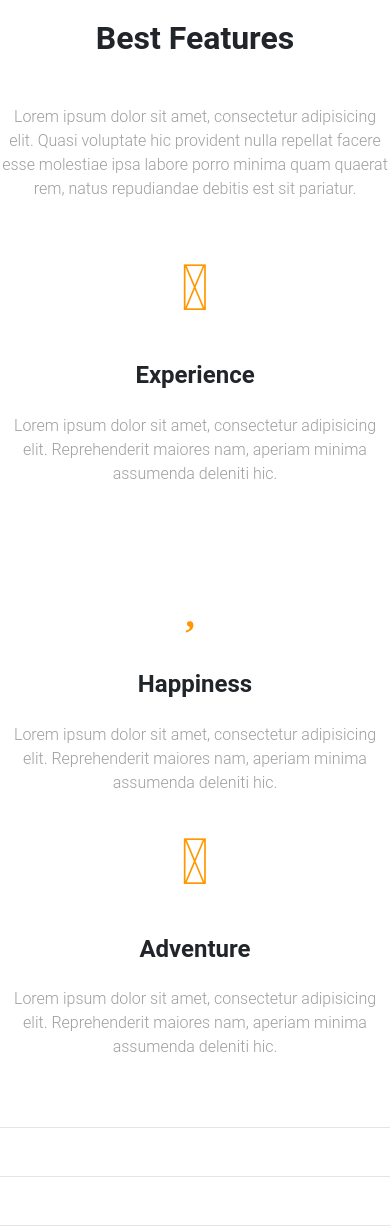
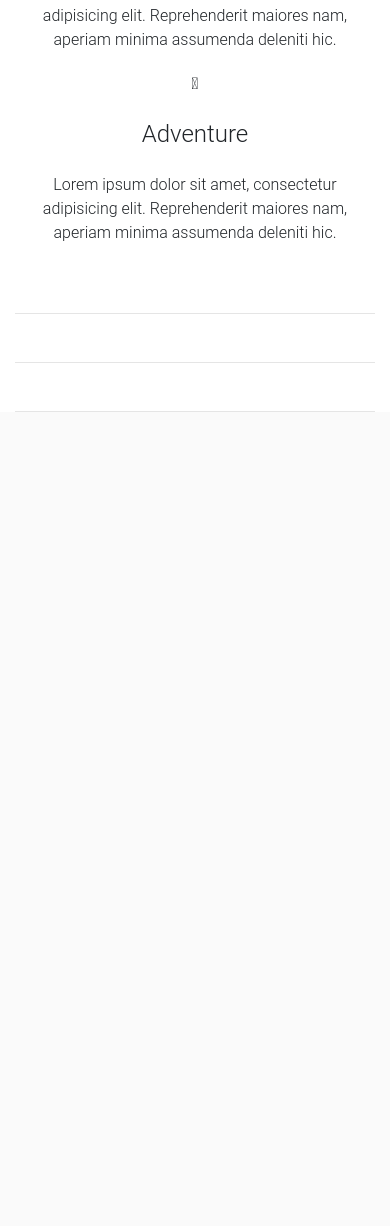
Before and after one commit to cristianacmc/wedding_owen, a Django app: template blog/templates/index.html in a window 390 px wide. Shown: the part 1452-2678 px from the top of the page. After the commit the page ends 1864 px from the top, so only its background shows below. Run offline with Django 3.2, Linux system fonts and the light colour scheme; the template is opened without the code that fills it, so the values that code supplies are empty; some libraries are stand-ins or nearby versions; some web fonts are replaced.

Commit message:
Edit navbar container

```diff
--- a/blog/static/css/style.css
+++ b/blog/static/css/style.css
@@ -11,8 +11,8 @@ header,
     font-family: 'Euphoria Script', cursive;
     color: #CFB53B;
     font-weight: 400;
-    letter-spacing: 4px;
-    font-size: 1.6em;
+    letter-spacing: 7px;
+    font-size: 40px;
 }
 
 .s-title {
@@ -20,7 +20,7 @@ header,
     color: #CFB53B;
     font-weight: 400;
     letter-spacing: 4px;
-    font-size: 1.6em;
+    font-size: 40px;
 }
 
 .a-title {
@@ -28,7 +28,7 @@ header,
     color:  #CFB53B;
     font-weight: 400;
     letter-spacing: 4px;
-    font-size: 1.6em;
+    font-size: 40px;
 }
 
 .nav-title {
--- a/blog/templates/index.html
+++ b/blog/templates/index.html
@@ -23,8 +23,10 @@
 <body>
 
   <!--Main Navigation-->
+  <!--Navbar-->
   <header>
-    <nav class="navbar navbar-expand-lg navbar-light grey lighten-5">
+    <nav class="navbar navbar-expand-lg navbar-light grey lighten-5 ">
+      <div class="container-fluid">
         <!-- Navbar brand -->
         <a class="navbar-brand" href="#">
             <h3>
@@ -51,16 +53,17 @@
             </li>
           </ul>
         </div>
-  </header>
-  <!--Main Navigation-->
+      </div>
+    </nav>
+    <!--/.Navbar-->
 
-  <!--Main layout-->
+
   <div class="row mt-5 ml-2">
       <!--Grid column-->
       <div class="col-md-5 mt-5">
-        <h2>Some awesome heading</h2>
+        <h2 class="text-center">Some awesome heading</h2>
         <hr class="text-center">
-        <p>Lorem ipsum dolor sit amet, consectetur adipisicing elit. Blanditiis pariatur quod ipsum atque quam dolorem
+        <p class="text-center">Lorem ipsum dolor sit amet, consectetur adipisicing elit. Blanditiis pariatur quod ipsum atque quam dolorem
             voluptate officia sunt placeat consectetur alias fugit cum praesentium ratione sint mollitia, perferendis
             natus quaerat!</p>
       </div>
@@ -72,14 +75,19 @@
         </div>
       </div>
   </div>
+</header>
   <!--Grid column-->
+  <!--Main Navigation-->
 
+  <!--Main layout-->
   <main class="mt-5">
+      <div class="container">
+
     <!--Section: Best Features-->
     <section id="best-features" class="text-center">
 
       <!-- Heading -->
-      <h2 class="mb-5 font-weight-bold">Best Features</h2>
+      <h2 class="mb-5">Best Features</h2>
 
       <!--Grid row-->
       <div class="row d-flex justify-content-center mb-4">
@@ -88,7 +96,7 @@
           <div class="col-md-8">
 
               <!-- Description -->
-              <p class="grey-text">Lorem ipsum dolor sit amet, consectetur adipisicing elit. Quasi voluptate hic provident nulla repellat
+              <p>Lorem ipsum dolor sit amet, consectetur adipisicing elit. Quasi voluptate hic provident nulla repellat
                   facere esse molestiae ipsa labore porro minima quam quaerat rem, natus repudiandae debitis est
                   sit pariatur.</p>
 
@@ -102,28 +110,28 @@
       <div class="row">
 
           <!--Grid column-->
-          <div class="col-md-4 mb-5">
-              <i class="fas fa-camera-retro fa-4x orange-text"></i>
-              <h4 class="my-4 font-weight-bold">Experience</h4>
-              <p class="grey-text">Lorem ipsum dolor sit amet, consectetur adipisicing elit. Reprehenderit maiores nam, aperiam minima
+          <div class="col-md-4 mb-1">
+              <i class="fas fa-camera-retro"></i>
+              <h4 class="my-4">Experience</h4>
+              <p>Lorem ipsum dolor sit amet, consectetur adipisicing elit. Reprehenderit maiores nam, aperiam minima
                   assumenda deleniti hic.</p>
           </div>
           <!--Grid column-->
 
           <!--Grid column-->
           <div class="col-md-4 mb-1">
-              <i class="fas fa-heart fa-4x orange-text"></i>
-              <h4 class="my-4 font-weight-bold">Happiness</h4>
-              <p class="grey-text">Lorem ipsum dolor sit amet, consectetur adipisicing elit. Reprehenderit maiores nam, aperiam minima
+              <i class="fas fa-heart"></i>
+              <h4 class="my-4">Happiness</h4>
+              <p>Lorem ipsum dolor sit amet, consectetur adipisicing elit. Reprehenderit maiores nam, aperiam minima
                   assumenda deleniti hic.</p>
           </div>
           <!--Grid column-->
 
           <!--Grid column-->
           <div class="col-md-4 mb-1">
-              <i class="fas fa-bicycle fa-4x orange-text"></i>
-              <h4 class="my-4 font-weight-bold">Adventure</h4>
-              <p class="grey-text">Lorem ipsum dolor sit amet, consectetur adipisicing elit. Reprehenderit maiores nam, aperiam minima
+              <i class="fas fa-bicycle"></i>
+              <h4 class="my-4">Adventure</h4>
+              <p>Lorem ipsum dolor sit amet, consectetur adipisicing elit. Reprehenderit maiores nam, aperiam minima
                   assumenda deleniti hic.</p>
           </div>
           <!--Grid column-->
@@ -133,10 +141,6 @@
 
     </section>
     <!--Section: Best Features-->
-
-
-
-
 
           <hr class="my-5">
 
@@ -172,13 +176,6 @@
   </main>
   <!--Main layout-->
 
-
-    <!--Footer-->
-    <footer>
-
-    </footer>
-    <!--Footer-->
-
    <!-- jQuery -->
   <script src="https://cdnjs.cloudflare.com/ajax/libs/jquery/3.3.1/jquery.min.js"></script>
 
```
Lines whose indentation alone changed are shown as unchanged.
